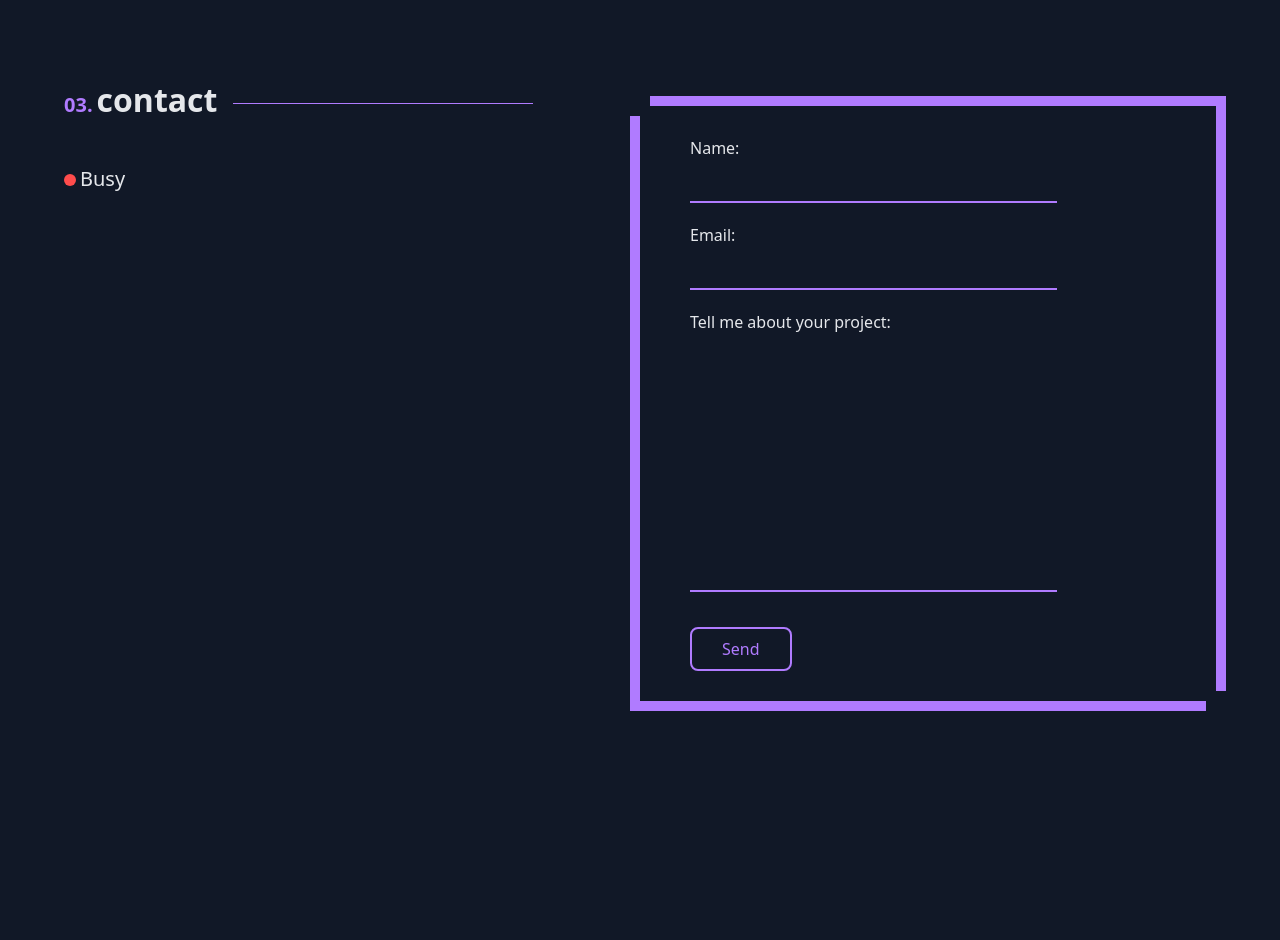
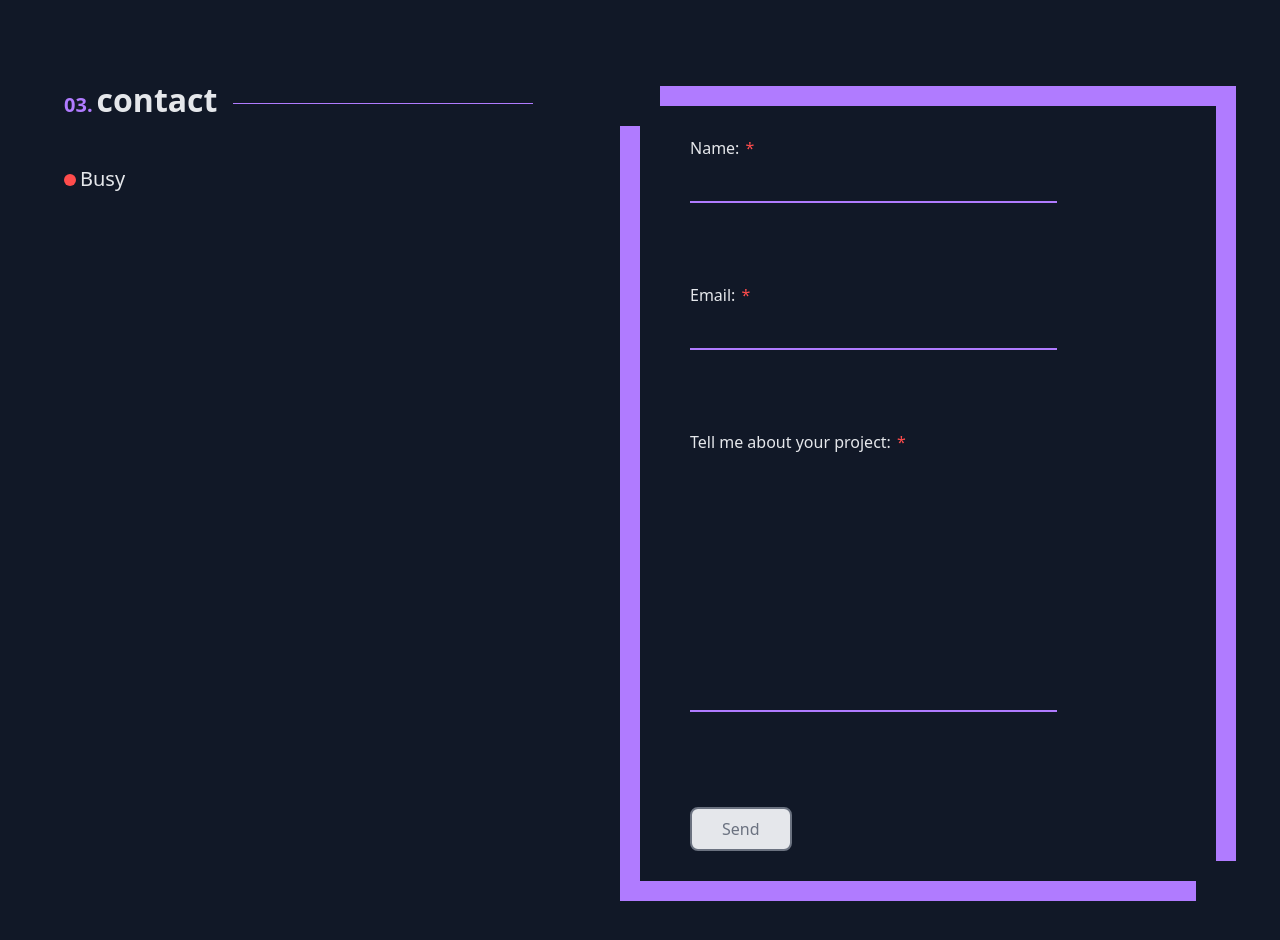
Before and after one commit to xmarya/portfolio.v2, a React (Vite) app: page / in a window 1280 px wide. Shown: the part 6320-7260 px from the top of the page. Before the commit the page ends 7081 px from the top, so only its background shows below. Built offline with nearby package versions, Linux system fonts and the light colour scheme.

Commit message:
tested the email service and it's working

```diff
--- a/package.json
+++ b/package.json
@@ -10,12 +10,15 @@
     "preview": "vite preview"
   },
   "dependencies": {
+    "@emailjs/browser": "^4.4.1",
     "@heroicons/react": "^2.1.5",
     "@hookform/resolvers": "^3.9.0",
     "framer-motion": "^11.3.29",
     "react": "^18.3.1",
     "react-dom": "^18.3.1",
     "react-hook-form": "^7.53.0",
+    "react-hot-toast": "^2.4.1",
+    "react-icons": "^5.3.0",
     "react-rough-notation": "^1.0.5",
     "react-router-dom": "^6.26.1",
     "styled-components": "^6.1.12",
--- a/src/UI/Button.jsx
+++ b/src/UI/Button.jsx
@@ -11,9 +11,31 @@ export const Button = styled.button`
 
     padding: 1.6rem 3.2rem;
 
-    &:hover {
+    /* &:focus:not(:focus-visible) { outline: none } */
+
+    &:hover:not(:disabled) {
         box-shadow: 0.2rem 0.2rem 0 0 var(--neon-purple);
         border: 0.2rem solid var(--neon-purple);
         transform: translate(-0.2rem, -0.4rem);
     }
+
+    &:hover:focus-visible{
+    /* this to remove the starnge browser's white border that appears when both hover and focus actions are applied to the button at once
+    here, We Ensuring the hover styles apply even when the button is focused */
+    box-shadow: 0.2rem 0.2rem 0 0 var(--neon-purple);
+    border: 0.2rem solid var(--neon-purple);
+    outline: none; /* Resetting the outline */
+    transform: translate(-0.2rem, -0.4rem);
+    }
+
+    &:active:enabled {
+        box-shadow: 0.1rem 0.1rem 0 0 var(--neon-purple);
+        transform: translate(-0.1rem, -0.2rem);
+    }
+
+    &:focus-visible:not(:hover) {
+    outline: 0.2rem solid var(--neon-purple);
+    outline-offset: 0.6rem;
+    }
+
 `;
--- a/src/UI/ContactForm.jsx
+++ b/src/UI/ContactForm.jsx
@@ -1,9 +1,68 @@
+import { useForm, useFormState } from "react-hook-form";
+import { Button } from "../UI/Button";
+import { Form, FormError, FormRow, Input, Label, Textarea } from "../UI/FormElements";
+import { zodResolver } from "@hookform/resolvers/zod";
+import { contactSchema } from "../data/zodValidator";
+import { Spinner } from "./Spinner";
+import { useRef } from "react";
+import emailjs from '@emailjs/browser';
+import { useState } from "react";
 
 
 export default function ContactForm() {
+    const formRef = useRef();
+    const {register, handleSubmit, reset, formState: {isSubmitting, isDirty, isValid, errors: formErrors}} = useForm({ mode: "onBlur", resolver: zodResolver(contactSchema)});
+
+    async function handleFormSubmit() {
+        const SERVICE_ID = import.meta.env.VITE_SERVICE_ID;
+        const PUBLIC_KEY = import.meta.env.VITE_PUBLIC_KEY;
+        // TODO: making the template dynamic depending on the browser locale
+        // if locale === "en" ? TEMPLATE_ID_EN : TEMPLATE_ID_AR
+        const TEMPLATE_ID = import.meta.env.VITE_TEMPLATE_ID;
+
+        const result = await emailjs.sendForm(SERVICE_ID, TEMPLATE_ID, formRef.current, {publicKey: PUBLIC_KEY});
+
+        if(result.status !== 200) throw new Error("something went wrong");
+        reset();
+    }
+
     return (
-        <div>
+        <Form ref={formRef} onSubmit={handleSubmit(handleFormSubmit)}>
+            <FormRow>
+                <Label htmlFor="name">Name:</Label>
+                <Input required type="text" name="name" id="name"
+                    {...register("name")}
+                />
+                <FormError hasError={!!formErrors?.name?.message}>
+                    {formErrors?.name?.message || ""}
+                </FormError>
+            </FormRow>
 
-        </div>
+            <FormRow>
+                <Label htmlFor="email">Email:</Label>
+                <Input required type="email" name="email" id="email"
+                    {...register("email")}
+                />
+                <FormError hasError={!!formErrors?.email?.message}>
+                    {formErrors?.email?.message || ""}
+                </FormError>
+            </FormRow>
+
+            <FormRow>
+                <Label htmlFor="details">Tell me about your project:</Label>
+                <Textarea required name="details" id="details"
+                    {...register("details")}
+                    />
+                <FormError hasError={!!formErrors?.details?.message}>
+                    {formErrors?.details?.message || ""}
+                </FormError>
+            </FormRow>
+
+            <FormRow>
+                <Button disabled={!isDirty || !isValid}>
+                {isSubmitting ? <Spinner/> : "Send"}
+                </Button>
+            </FormRow>
+      </Form>
     )
 }
--- a/src/UI/FormElements.jsx
+++ b/src/UI/FormElements.jsx
@@ -11,7 +11,7 @@ export const Form = styled.form`
     padding: 3rem 5rem;
     margin-top: 4rem;
 
-    box-shadow: 1rem -1rem var(--neon-purple), -1rem 1rem var(--neon-purple);
+    box-shadow: var(--corners-shadow);
 
 `;
 
@@ -22,9 +22,6 @@ export const FormRow = styled.div`
     flex-direction: column;
     align-items: start;
     justify-content: center;
-    gap: 0.8rem;
-
-    /* padding: 1.4rem;  */
 
     ${Button} {
         padding: 0.8rem 3rem;
@@ -37,6 +34,8 @@ export const Label = styled.label`
     display: block;
     font-size: var(--lg-text);
     align-self: start;
+    margin-bottom: 0.8rem;
+
 `;
 
 export const Input = styled.input`
@@ -49,9 +48,6 @@ export const Input = styled.input`
     padding: 1.2rem;
 
     &:hover {
-        backdrop-filter: blur(2.5rem) saturate(0%);
-        -webkit-backdrop-filter: blur(2.5rem) saturate(0%);
-        background-color: rgba(176, 123, 255, 0.63);
         border-radius: var(--sm-radius);
         outline: 0.2rem solid var(--neon-purple);
     }
@@ -89,10 +85,8 @@ export const Textarea = styled.textarea`
     }
 
     &:hover {
-        backdrop-filter: blur(2.5rem) saturate(0%);
-        -webkit-backdrop-filter: blur(2.5rem) saturate(0%);
-        background-color: rgba(176, 123, 255, 0.63);
         border-radius: var(--sm-radius);
+        outline: 0.2rem solid var(--neon-purple);
     }
 
     &:focus {
@@ -104,3 +98,13 @@ export const Textarea = styled.textarea`
 
     }
 `;
+
+export const FormError = styled.p`
+    min-height: 3.7rem; /* this line for reserving the space, adjust the preserved height based on font-size */
+    visibility: ${(props) => props.hasError ? "visible" : "hidden"};
+    color: var(--neon-red);
+    font-size: var(--sm-text);
+    font-weight: 600;
+    margin-top: 0.8rem;
+
+`;
--- /dev/null
+++ b/src/UI/Spinner.jsx
@@ -0,0 +1,15 @@
+import styled, { keyframes } from "styled-components";
+import { BiLoaderAlt } from "react-icons/bi";
+
+
+const rotate = keyframes`
+    to {
+        transform: rotate(1turn);
+    }
+`;
+
+export const Spinner = styled(BiLoaderAlt)`
+    width: 2rem;
+    height: 2rem;
+    animation: ${rotate} 1.5s infinite linear;
+`;
--- a/src/data/zodValidator.js
+++ b/src/data/zodValidator.js
@@ -1,3 +1,13 @@
 import { z } from "zod";
 
-export const contactSchema = z.object({});
+export const contactSchema = z.object({
+    name: z.string()
+    .min(6, { message: 'Please write a name with 6 characters at least.' })
+    .max(15, {message: "your name must be 15 characters at maximum."})
+    .trim(),
+    email: z.string().email({ message: 'Please enter a valid email.' }).trim(),
+    details: z.string()
+    .min(50, { message: 'it seems your project description is too short, Please do your best and write a little more words' })
+    .max(500, {message: "the project description is too long, Please make it shorter a little bit."})
+    .trim(),
+});
--- a/src/index.css
+++ b/src/index.css
@@ -40,6 +40,8 @@
   --shadow-sm: 0 4px 6px -1px rgb(0 0 0 / 0.1), 0 2px 4px -2px rgb(0 0 0 / 0.1);
   --shadow-xsm: 0 1px 3px 0 rgb(0 0 0 / 0.1), 0 1px 2px -1px rgb(0 0 0 / 0.1);
   --hover-shadow: 0px 0px 0.7rem var(--neon-purple);
+  --corners-shadow: 2rem -2rem var(--neon-purple), -2rem 2rem var(--neon-purple);
+  --corners-shadow-sm: 1rem -1rem var(--neon-purple), -1rem 1rem var(--neon-purple);
 
   --backdrop-colour: rgba(255, 255, 255, 0.1);
 
@@ -80,8 +82,12 @@
   /* transition: background-color 0.3s, border 0.3s; */
 }
 
-*:focus,
-a:focus {
+/*
+  Q- what does the HERO selector focus-visible do ?
+  A- Gets rid of the annoying outline for mouse users but preserves it for keyboard users,
+  and is ignored by browsers that don’t support :focus-visible.
+*/
+a:focus-visible:not(:hover) {
   outline: 0.2rem solid var(--neon-purple);
   outline-offset: 0.6rem;
 }
@@ -121,6 +127,12 @@ p {
   line-height: 1.4;
 }
 
+label::after {
+  content: "*";
+  color: var(--neon-red);
+  margin: 0 0.6rem;
+}
+
 input,
 button,
 textarea,
@@ -153,9 +165,11 @@ button {
 }
 
 select:disabled,
-input:disabled {
+input:disabled,
+button:disabled {
   background-color: var(--colour-grey-200);
   color: var(--colour-grey-500);
+  border-color: var(--colour-grey-500);
 }
 
 a {
--- a/src/sections/ContactMe.jsx
+++ b/src/sections/ContactMe.jsx
@@ -1,9 +1,8 @@
 import styled from "styled-components";
+import AnimatedWrapper from "../UI/Animation/AnimatedWrapper";
+import { SectionHeading } from "../UI/Headings";
 import { Section } from "../UI/Section";
-import { SectionHeading, SectionSubHeading } from "../UI/Headings";
-import { Form, FormRow, Input, Label, Textarea } from "../UI/FormElements";
-import AnimatedWrapper from "../UI/Animation/AnimatedWrapper";
-import { Button } from "../UI/Button";
+import ContactForm from "../UI/ContactForm";
 
 const WorkState = styled.div`
   position: relative;
@@ -38,27 +37,7 @@ export default function ContactMe() {
         </AnimatedWrapper>
       </div>
 
-      <Form>
-        <FormRow>
-        <Label htmlFor="name">Name:</Label>
-        <Input required type="text" name="name" id="name" />
-        </FormRow>
-
-        <FormRow>
-        <Label htmlFor="email">Email:</Label>
-        <Input required type="email" name="email" id="email" />
-        </FormRow>
-
-        <FormRow>
-        <Label htmlFor="details">Tell me about your project:</Label>
-        <Textarea required name="details" id="details"></Textarea>
-        </FormRow>
-
-        <FormRow>
-          {/* TODO: make it disabled in case of incompete form */}
-            <Button>Send</Button>
-        </FormRow>
-      </Form>
+      <ContactForm/>
     </Section>
   );
 }
--- a/src/sections/Offer.jsx
+++ b/src/sections/Offer.jsx
@@ -57,7 +57,8 @@ const OfferList = styled(motion.ul)`
   background-color: var(--colour-grey-900);
 
   position: relative;
-  box-shadow: 1rem -1rem var(--neon-purple), -1rem 1rem var(--neon-purple);
+  box-shadow: var(--corners-shadow-sm);
+
 
   /* &:hover {
     box-shadow: var(--hover-shadow);
```
Also changed, not shown: 2 other files (tests, documents, lock files or other folders).
